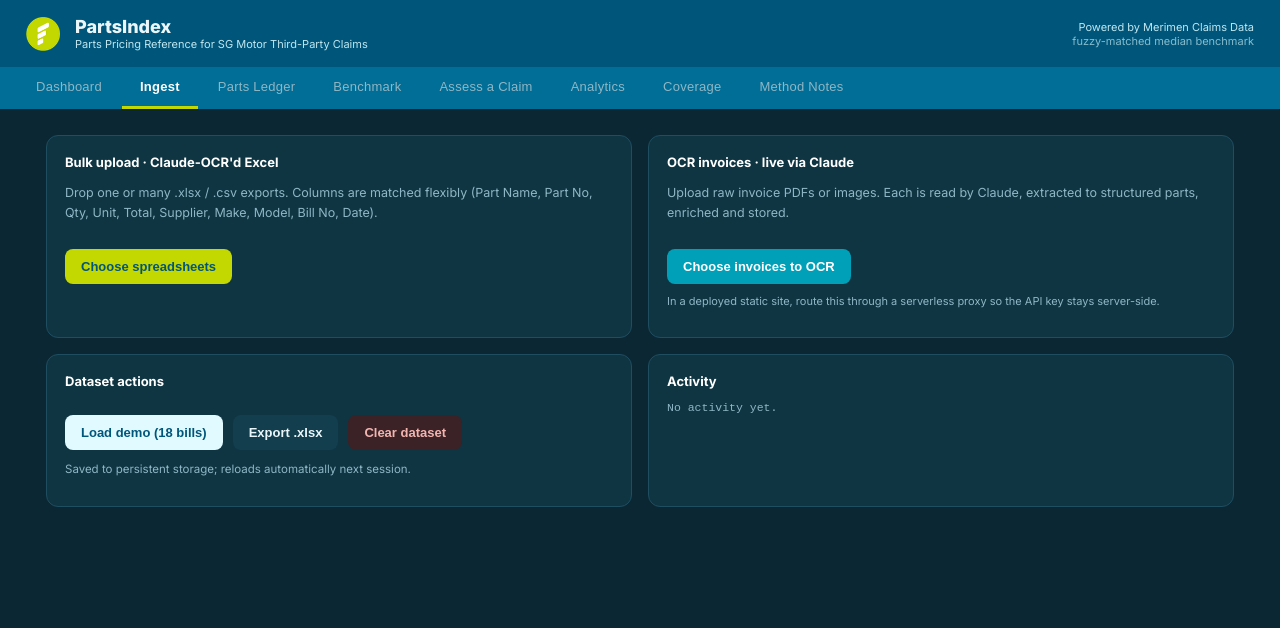
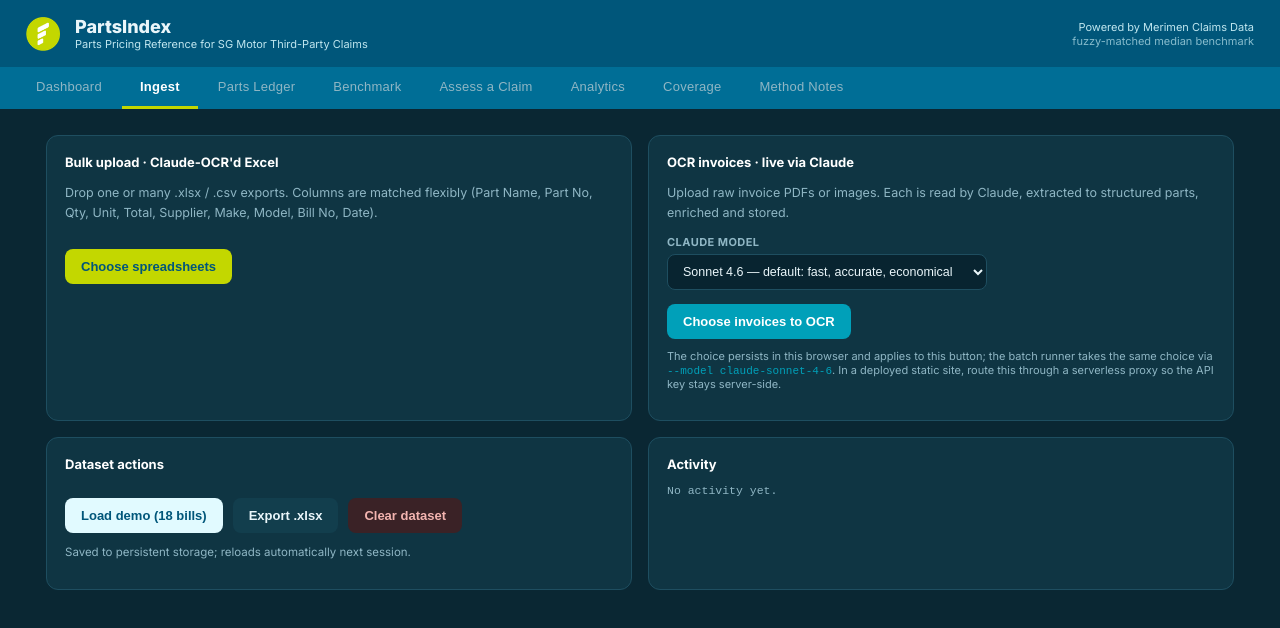
Before and after one commit to merimenjason/mm-parts-index, a React (Vite) app: page / in a window 1280 px wide. Both pictures are taken after a click on the button "Ingest". Shown: the top 628 px of the page. Built offline with nearby package versions, Linux system fonts and the light colour scheme.

Commit message:
Add files via upload

```diff
--- a/package.json
+++ b/package.json
@@ -1,7 +1,7 @@
 {
   "name": "partsindex",
   "private": true,
-  "version": "1.1.0",
+  "version": "1.1.1",
   "type": "module",
   "description": "Parts pricing reference for SG motor third-party claims — fuzzy-matched median benchmark from supplier bills.",
   "scripts": {
--- a/src/PartsIndex.jsx
+++ b/src/PartsIndex.jsx
@@ -21,10 +21,22 @@
 
 import { DEMO_18 } from "./demoData.js";
 import { enrichPart, buildClusters, median, mean, parseDate, GRADES, reconcileInvoice,
-  normPN, similarity, snapshotId, buildDisputePack } from "./pipeline.js";
+  normPN, similarity, snapshotId, buildDisputePack, upgradePart } from "./pipeline.js";
 import { OCR_SYS, OCR_USER_TEXT } from "./ocrPrompt.js";
 
-const APP_VERSION = "1.1.0";
+const APP_VERSION = "1.1.1";
+
+/* Selectable Claude models for the live-OCR path (Ingest tab). The batch
+   runner takes the same choice via --model. Sonnet is the tuned default;
+   Haiku trades accuracy for cost on clean prints; Opus/Fable help on the
+   worst faxes and handwriting at a higher price. */
+const OCR_MODELS = [
+  ["claude-sonnet-4-6", "Sonnet 4.6 — default: fast, accurate, economical"],
+  ["claude-haiku-4-5-20251001", "Haiku 4.5 — fastest & cheapest, for clean prints"],
+  ["claude-opus-4-8", "Opus 4.8 — stronger on faint fax / handwriting"],
+  ["claude-fable-5", "Fable 5 — most capable, highest cost"],
+];
+const MODEL_KEY = "partsindex_ocr_model";
 
 /* ================= persistence ================= */
 const KEY = "partsindex_dataset_v3";
@@ -37,14 +49,14 @@
 /* ================= Claude OCR =================
    The system prompt lives in src/ocrPrompt.js — the single source of truth
    shared with the bulk runner (tools/batch-ocr.mjs). Tune it there. */
-async function ocrFile(base64, mediaType, isPdf) {
+async function ocrFile(base64, mediaType, isPdf, model) {
   const docBlock = isPdf
     ? { type: "document", source: { type: "base64", media_type: "application/pdf", data: base64 } }
     : { type: "image", source: { type: "base64", media_type: mediaType, data: base64 } };
   // Routed through the serverless proxy (api/ocr.js) so the API key stays server-side.
   const res = await fetch("/api/ocr", {
     method: "POST", headers: { "Content-Type": "application/json" },
-    body: JSON.stringify({ model: "claude-sonnet-4-6", max_tokens: 4000, system: OCR_SYS,
+    body: JSON.stringify({ model: model || "claude-sonnet-4-6", max_tokens: 4000, system: OCR_SYS,
       messages: [{ role: "user", content: [docBlock, { type: "text", text: OCR_USER_TEXT }] }] }),
   });
   const data = await res.json();
@@ -104,11 +116,22 @@
   const [cfg, setCfg] = useState({ mode: "fuzzy-name", threshold: 0.65, sameMake: true, sameModel: false, tokenWeight: 0.6, bridge: false, sepGrade: true });
   const [method, setMethod] = useState("benchmark");
   const [inflPct, setInflPct] = useState(30);
+  const [ocrModel, setOcrModelState] = useState(() => {
+    try { const v = localStorage.getItem(MODEL_KEY); return OCR_MODELS.some(([m]) => m === v) ? v : OCR_MODELS[0][0]; }
+    catch { return OCR_MODELS[0][0]; }
+  });
+  const setOcrModel = (m) => { setOcrModelState(m); try { localStorage.setItem(MODEL_KEY, m); } catch {} };
   const excelRef = useRef(), invRef = useRef();
 
   useEffect(() => {
     loadDS().then((stored) => {
-      if (stored && Array.isArray(stored.parts)) { setDs(stored); }      // returning user (incl. explicitly cleared)
+      if (stored && Array.isArray(stored.parts)) {
+        // Migrate datasets persisted by older app versions: back-fill fields added
+        // since (grade, unit basis, GST, review) so stale lines don't render empty
+        // badges or dodge the grade/basis merge guards. Existing values always win.
+        const upgraded = { ...stored, parts: stored.parts.map(upgradePart) };
+        setDs(upgraded); saveDS(upgraded);
+      }
       else { const seeded = { parts: DEMO_18.map(enrichPart) }; setDs(seeded); saveDS(seeded); } // first run -> demo
     });
   }, []);
@@ -123,9 +146,9 @@
   };
   const onInvoice = async (e) => {
     const files = [...e.target.files]; if (!files.length) return;
-    for (const f of files) { setLoading(`OCR: ${f.name}…`);
+    for (const f of files) { setLoading(`OCR: ${f.name} · ${ocrModel}…`);
       try { const b64 = await fileToB64(f); const isPdf = f.type === "application/pdf" || /\.pdf$/i.test(f.name);
-        const j = await ocrFile(b64, f.type || "image/png", isPdf);
+        const j = await ocrFile(b64, f.type || "image/png", isPdf, ocrModel);
         // Dedup gate: the same supplier+bill_no must never be ingested twice, or its quotes double-count and skew medians.
         const dupKey = `${(j.supplier_name || "").trim().toLowerCase()}|${(j.bill_no || "").trim().toLowerCase()}`;
         if (j.bill_no && ds.parts.some((p) => `${p.supplier.trim().toLowerCase()}|${p.bill_no.trim().toLowerCase()}` === dupKey)) {
@@ -200,7 +223,7 @@
 
       <div style={{ padding: 26, maxWidth: 1240, margin: "0 auto" }}>
         {tab === "dashboard" && <Dashboard parts={parts} clusters={clusters} kpis={kpis} onDemo={loadDemo} onGo={() => setTab("upload")} />}
-        {tab === "upload" && <Ingest {...{ excelRef, invRef, onExcel, onInvoice, loadDemo, exportXlsx, clearAll, parts, log, acceptBill, discardBill }} />}
+        {tab === "upload" && <Ingest {...{ excelRef, invRef, onExcel, onInvoice, loadDemo, exportXlsx, clearAll, parts, log, acceptBill, discardBill, ocrModel, setOcrModel }} />}
         {tab === "parts" && <Ledger {...{ q, setQ, fMake, setFMake, fType, setFType, makes, filtered }} />}
         {tab === "bench" && <Benchmark {...{ cfg, setCfg, clusters }} />}
         {tab === "assess" && <Assess {...{ parts, clusters, cfg, inflPct, setInflPct }} />}
@@ -224,12 +247,15 @@
     {title && <div style={{ fontSize: 13, fontWeight: 700, marginBottom: 12, color: "#fff" }}>{title}</div>}{children}</div>;
 }
 // Shared drill-down: lists the individual quotes behind a benchmark cluster.
+// Format: part name · part number · supplier · unit price · bill date, plus two
+// optional tags — GRADE (only when known) and PER PAIR / PER SET (only when the
+// line doesn't price a single unit). Hover a tag for what it means.
 function QuoteLines({ c }) {
   return (<>{c.members.map((m, k) => (
     <div key={k} style={{ padding: "2px 0" }}>
       <span style={{ color: TEXT }}>{m.part_name}</span> · <span style={{ fontFamily: "ui-monospace,monospace" }}>{m.part_number || "—"}</span> · {m.supplier} · <b style={{ color: LIME }}>S${m.unit}</b>{m.bill_date ? " · " + m.bill_date : ""}
-      {m.grade !== "Unknown" && <span style={{ marginLeft: 6, fontSize: 10, fontWeight: 700, color: m.grade === "OEM Genuine" ? LIME : AMBER, border: `1px solid ${m.grade === "OEM Genuine" ? LIME : AMBER}`, borderRadius: 4, padding: "0 4px" }}>{m.grade}</span>}
-      {m.unit_basis !== "each" && <span style={{ marginLeft: 6, fontSize: 10, fontWeight: 700, color: TEAL_L, border: `1px solid ${TEAL_L}`, borderRadius: 4, padding: "0 4px" }}>per {m.unit_basis}</span>}
+      {m.grade && m.grade !== "Unknown" && <span title={`Parts grade: ${m.grade} — printed on the bill or inferred from name tags like (ORIGINAL) or (TW). Grade is the biggest legitimate price driver, so quotes of different known grades are never merged into one benchmark.`} style={{ marginLeft: 6, fontSize: 10, fontWeight: 700, whiteSpace: "nowrap", cursor: "help", color: m.grade === "OEM Genuine" ? LIME : AMBER, border: `1px solid ${m.grade === "OEM Genuine" ? LIME : AMBER}`, borderRadius: 4, padding: "0 4px" }}>{m.grade}</span>}
+      {m.unit_basis && m.unit_basis !== "each" && <span title={`This line prices a ${m.unit_basis} (e.g. LH+RH together), not a single unit — per-${m.unit_basis} prices are kept out of per-each medians so they can't skew the benchmark.`} style={{ marginLeft: 6, fontSize: 10, fontWeight: 700, whiteSpace: "nowrap", cursor: "help", color: TEAL_L, border: `1px solid ${TEAL_L}`, borderRadius: 4, padding: "0 4px" }}>per {m.unit_basis}</span>}
     </div>))}</>);
 }
 
@@ -397,7 +423,7 @@
     </div>
   );
 }
-function Ingest({ excelRef, invRef, onExcel, onInvoice, loadDemo, exportXlsx, clearAll, parts, log, acceptBill, discardBill }) {
+function Ingest({ excelRef, invRef, onExcel, onInvoice, loadDemo, exportXlsx, clearAll, parts, log, acceptBill, discardBill, ocrModel, setOcrModel }) {
   // Group flagged lines by bill for the review queue.
   const flaggedBills = useMemo(() => {
     const g = {};
@@ -427,9 +453,12 @@
       <button onClick={() => excelRef.current.click()} style={btn(LIME, TEAL_D)}>Choose spreadsheets</button></Card>
     <Card title="OCR invoices · live via Claude">
       <p style={{ color: MUTE, fontSize: 12.5, lineHeight: 1.6 }}>Upload raw invoice PDFs or images. Each is read by Claude, extracted to structured parts, enriched and stored.</p>
+      <label style={{ display: "block", fontSize: 11, color: MUTE, textTransform: "uppercase", letterSpacing: ".04em", fontWeight: 700, margin: "10px 0 5px" }}>Claude model</label>
+      <select value={ocrModel} onChange={(e) => setOcrModel(e.target.value)} style={inp(320)}>
+        {OCR_MODELS.map(([id, label]) => <option key={id} value={id}>{label}</option>)}</select>
       <input ref={invRef} type="file" accept=".pdf,image/*" multiple onChange={onInvoice} style={{ display: "none" }} />
-      <button onClick={() => invRef.current.click()} style={btn(TEAL_L, "#fff")}>Choose invoices to OCR</button>
-      <p style={{ color: MUTE, fontSize: 11, marginTop: 10 }}>In a deployed static site, route this through a serverless proxy so the API key stays server-side.</p></Card>
+      <div><button onClick={() => invRef.current.click()} style={btn(TEAL_L, "#fff")}>Choose invoices to OCR</button></div>
+      <p style={{ color: MUTE, fontSize: 11, marginTop: 10 }}>The choice persists in this browser and applies to this button; the batch runner takes the same choice via <span style={{ fontFamily: "ui-monospace,monospace", color: TEAL_L }}>--model {ocrModel}</span>. In a deployed static site, route this through a serverless proxy so the API key stays server-side.</p></Card>
     <Card title="Dataset actions">
       <div style={{ display: "flex", gap: 10, flexWrap: "wrap" }}>
         <button onClick={loadDemo} style={btn(ICE, TEAL_D)}>Load demo (18 bills)</button>
@@ -457,7 +486,7 @@
           <tr key={p.id} style={{ borderTop: `1px solid ${LINE}`, background: p.review ? "rgba(232,163,61,.12)" : p.ltype === "Repair Estimate" ? "#3A2226" : p.ltype.startsWith("Consumable") ? "#0C2E3A" : "transparent" }} title={p.review ? p.review_reason : undefined}>
             <td style={td}>{p.make}</td><td style={td}>{p.cat}</td><td style={{ ...td, fontWeight: 600 }}>{p.review && <span style={{ color: AMBER, marginRight: 5 }} title={p.review_reason}>⚠</span>}{p.part_name}</td>
             <td style={{ ...td, fontFamily: "ui-monospace,monospace", color: MUTE }}>{p.part_number}</td>
-            <td style={{ ...td, fontSize: 11, color: p.grade === "Unknown" ? MUTE : p.grade === "OEM Genuine" ? LIME : AMBER }}>{p.grade === "Unknown" ? "—" : p.grade}{p.unit_basis !== "each" ? " · /" + p.unit_basis : ""}</td>
+            <td style={{ ...td, fontSize: 11, color: !p.grade || p.grade === "Unknown" ? MUTE : p.grade === "OEM Genuine" ? LIME : AMBER }}>{!p.grade || p.grade === "Unknown" ? "—" : p.grade}{p.unit_basis && p.unit_basis !== "each" ? " · /" + p.unit_basis : ""}</td>
             <td style={{ ...td, textAlign: "center" }}>{p.qty}</td><td style={{ ...td, textAlign: "right" }}>{p.unit?.toFixed(2)}</td>
             <td style={{ ...td, textAlign: "right" }}>{p.total?.toFixed(2)}</td><td style={{ ...td, color: MUTE }}>{p.ltype}</td><td style={{ ...td, color: MUTE }}>{p.supplier}</td></tr>))}</tbody></table>
       {filtered.length > 400 && <div style={{ padding: 10, color: MUTE, fontSize: 12 }}>Showing first 400 of {filtered.length}.</div>}</div>
@@ -556,7 +585,7 @@
   const ready = clusters.filter((c) => c.n > 1);
   const rows = ready.length ? ready : clusters.slice(0, 25);
   const heads = [["Benchmark part","left"],["Make","left"],["Quotes","center"],["Median S$","right"],["Avg S$","right"],["Range S$","right"]];
-  return (<><Head>The core reference: median unit price per fuzzy-matched part cluster. Median resists a single inflated bill; average is shown so reviewers can see skew. Only clusters with 2+ quotes give a defensible benchmark. Click a part to see its quotes.</Head>
+  return (<><Head>The core reference: median unit price per fuzzy-matched part cluster. Median resists a single inflated bill; average is shown so reviewers can see skew. Only clusters with 2+ quotes give a defensible benchmark. Click a part to see its quotes — each line reads <i>part name · part number · supplier · unit price · bill date</i>, followed by up to two tags: a <b style={{ color: AMBER }}>grade</b> tag (OEM Genuine / OES / Aftermarket / Used-Recon — shown only when the bill states it or a name tag implies it; different known grades never merge into one benchmark) and a <b style={{ color: TEAL_L }}>per pair / per set</b> tag (the line prices two sides or a kit together, so it's kept out of per-each medians). No tags means grade unknown and priced per unit.</Head>
     <div style={{ overflow: "auto", border: `1px solid ${LINE}`, borderRadius: 10 }}>
       <table style={{ width: "100%", borderCollapse: "collapse", fontSize: 12 }}>
         <thead><tr style={{ background: PANEL }}>{heads.map(([h,a]) => <th key={h} style={{ ...th, textAlign: a }}>{h}</th>)}</tr></thead>
--- a/src/pipeline.js
+++ b/src/pipeline.js
@@ -238,6 +238,30 @@
   return new Date(y, +m[2] - 1, +m[1]);
 }
 
+/* ---- stored-dataset migration ----
+   Parts are enriched ONCE at ingest and then persisted, so a dataset stored by
+   an older app version lacks fields added since (grade, unit_basis, gst, review,
+   …). Left alone, those undefined fields render as empty badges and dodge the
+   grade/basis merge guards. upgradePart back-fills anything missing on load —
+   values that are already present and valid always win. */
+export function upgradePart(p) {
+  const qty = Number(p.qty) || 1;
+  let unit = Number(p.unit) || 0; const total = Number(p.total) || 0;
+  if (!unit && total) unit = +(total / qty).toFixed(2);
+  return {
+    ...p,
+    id: p.id || crypto.randomUUID(),
+    npn: p.npn != null ? p.npn : normPN(p.part_number),
+    cat: p.cat || categorise(p.part_name),
+    ltype: p.ltype || lineType(p.doc_type, p.cat || categorise(p.part_name)),
+    qty, unit, total,
+    grade: GRADES.includes(p.grade) ? p.grade : inferGrade(p.part_name, p.grade),
+    unit_basis: UNIT_BASES.includes(p.unit_basis) ? p.unit_basis : inferUnitBasis(p.part_name, p.unit_basis),
+    gst: ["incl", "excl"].includes(String(p.gst || "").toLowerCase()) ? String(p.gst).toLowerCase() : "unknown",
+    review: !!p.review, review_reason: p.review_reason || "",
+  };
+}
+
 /* ================= OCR output schema validation =================
    Validates one extracted invoice object BEFORE it is allowed anywhere near
    the dataset. Catches model output drift (missing fields, wrong types,
```
Also changed, not shown: tools/selftest.mjs (+17 -1 lines), 2 other files (tests, documents, lock files or other folders).
